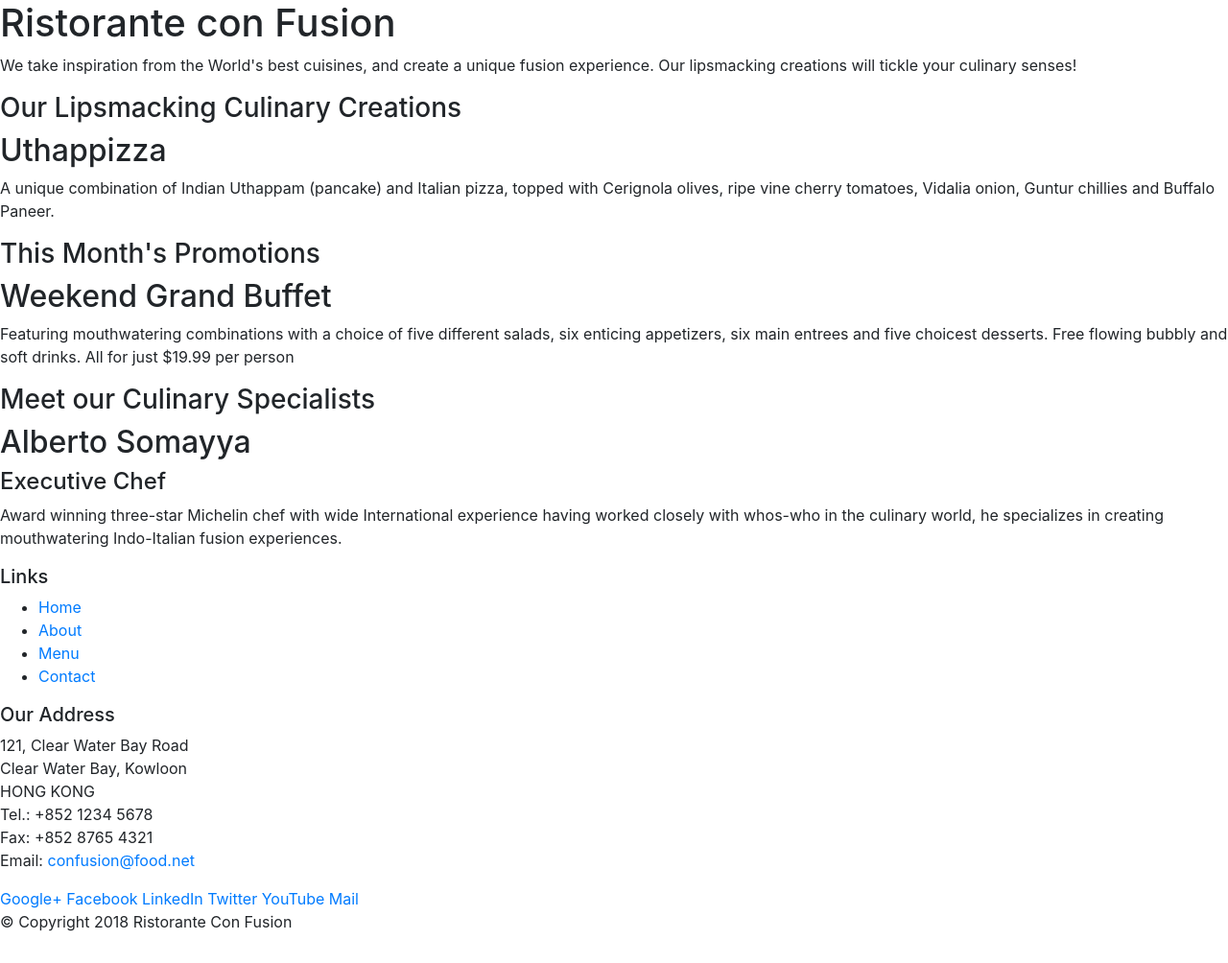
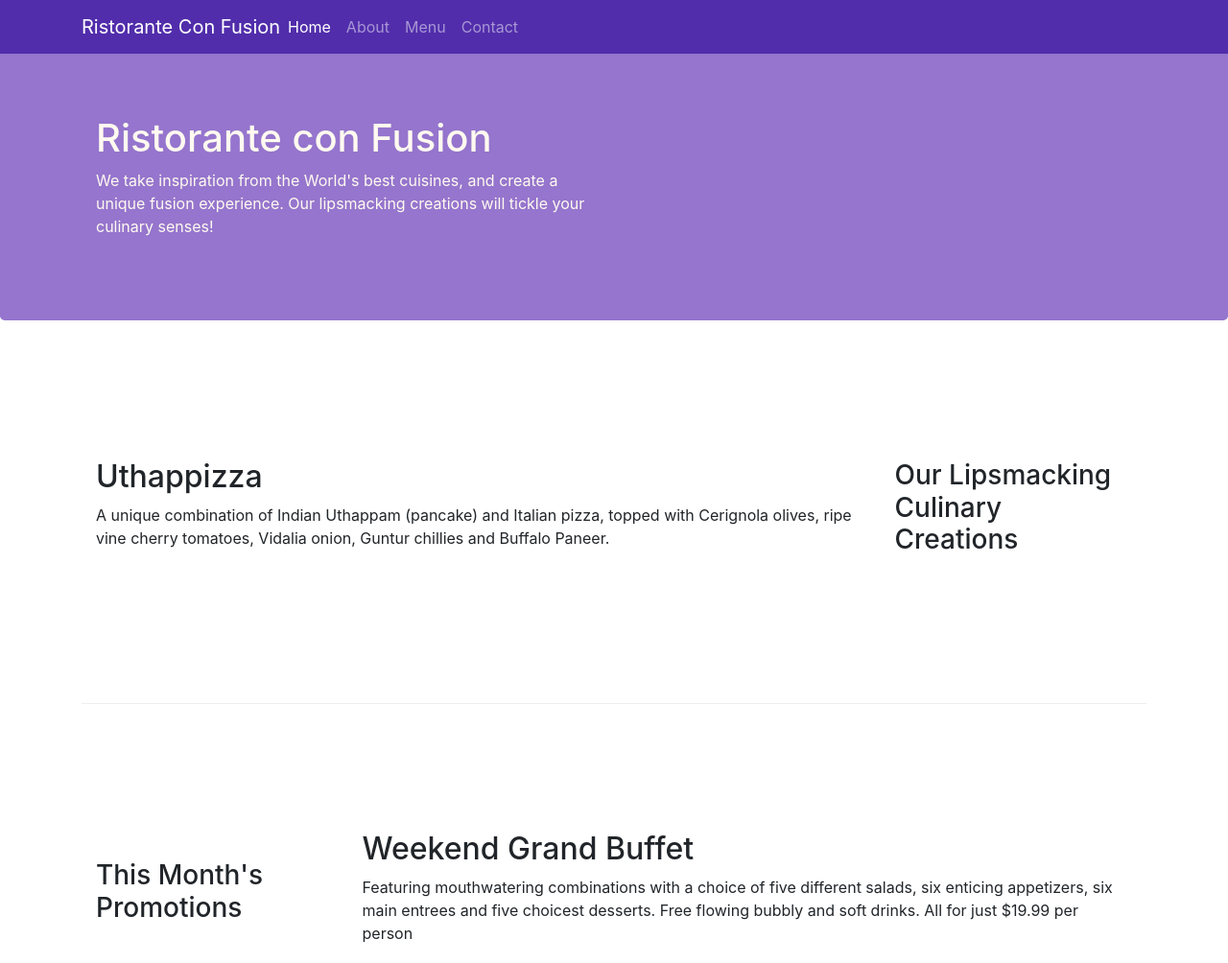
Before and after one commit to shreyaagarg/git-coursera-bootstrap, a website: page index.html in a window 1280 px wide. Shown: the top 1004 px of the page at 96% size. Drawn offline with nearby package versions, Linux system fonts and the light colour scheme.

Commit message:
Navigation amnd navbar

```diff
--- /dev/null
+++ b/css/styles.css
@@ -0,0 +1,39 @@
+.row-header {
+    margin: 0 auto;
+    padding: 0;
+}
+
+.row-content {
+    margin: 0px auto;
+    padding: 50px 0px 50px 0px;
+    border-bottom: 1px ridge;
+    min-height:400px;
+}
+
+.footer {
+    background-color: lavender;
+    margin: 0px auto;
+    padding: 20px 0px 20px 0px;
+}
+
+.jumbotron {
+    padding: 70px 30px 70px 30px;
+    margin:0px auto;
+    background-color: #9575cd;
+    color: floralwhite;
+}
+
+body {
+    padding: 50px 0px 0px 0px;
+    z-index: 0;
+}
+.navbar-dark{
+    background-color: #512dab;
+}
+
+
+.address {
+    font-size: 80%;
+    margin: 0px;
+    color: #0f0f0f;
+}
--- a/index.html
+++ b/index.html
@@ -9,51 +9,69 @@
 
     <!-- Bootstrap CSS -->
     <link rel="stylesheet" href="node_modules/bootstrap/dist/css/bootstrap.min.css">
+    <link rel="stylesheet" href="css/styles.css">
     <title>Ristorante Con Fusion</title>
 </head>
 
 <body>
+    <nav class="navbar navbar-dark navbar-expand-sm  fixed-top">
+        <div class="container">
+            <button class="navbar-toggler" type="button" data-toggle="collapse" data-target="#Navbar">
+                <span class="navbar-toggler-icon"></span>
+            </button>
+            <a class="navbar-brand mr-auto" href="#">Ristorante Con Fusion</a>
+             <div class="collapse navbar-collapse" id="#Navbar">
+                 <ul class="navbar-nav mr-auto">
+                     <li class="nav-item active"><a class="nav-link" href="#">Home</a></li>
+                     <li class="nav-item"><a class="nav-link" href="./aboutus.html">About</a></li>
+                     <li class="nav-item"><a class="nav-link" href="#">Menu</a></li>
+                     <li class="nav-item"><a class="nav-link" href="#">Contact</a></li>
+                 </ul>
 
-    <header>
-        <div>
-            <div>
-                <div>
+             </div>
+
+        </div>
+    </nav>
+    <header class="jumbotron">
+        <div class="container">
+            <div class="row row-header">
+                <div class="col-12 col-sm-6">
                     <h1>Ristorante con Fusion</h1>
                     <p>We take inspiration from the World's best cuisines, and create a unique fusion experience. Our lipsmacking creations will tickle your culinary senses!</p>
                 </div>
-                <div>
+                <div class="col-12 col-sm">
                 </div>
             </div>
         </div>
     </header>
 
-    <div>
-        <div>
-            <div>
+    <div class="container">
+        <div class="row row-content align-items-center">
+            <div class="col-12 col-sm-4 order-sm-last col-md-3">
                 <h3>Our Lipsmacking Culinary Creations</h3>
             </div>
-            <div>
+            <div class="col col-sm order-sm-first col-md">
                 <h2>Uthappizza</h2>
                 <p>A unique combination of Indian Uthappam (pancake) and Italian pizza, topped with Cerignola olives, ripe vine cherry tomatoes, Vidalia onion, Guntur chillies and Buffalo Paneer.</p>
             </div>
         </div>
 
 
-        <div>
-            <div>
+        <div class="row row-content align-items-center">
+            <div class="col-12 col-sm-4 col-md-3">
                 <h3>This Month's Promotions</h3>
             </div>
-            <div>
+            <div class="col col-sm col-md">
                 <h2>Weekend Grand Buffet</h2>
                 <p>Featuring mouthwatering combinations with a choice of five different salads, six enticing appetizers, six main entrees and five choicest desserts. Free flowing bubbly and soft drinks. All for just $19.99 per person </p>
             </div>
         </div>
 
-        <div>
-            <div>
+        <div class="row row-content align-items-center">
+            <div class="col-12 col-sm-4 order-sm-last col-md-3">
                 <h3>Meet our Culinary Specialists</h3>
             </div>
-            <div>
+            <div class="col col-sm order-sm-first col-md">
                 <h2>Alberto Somayya</h2>
                 <h4>Executive Chef</h4>
                 <p>Award winning three-star Michelin chef with wide International experience having worked closely with whos-who in the culinary world, he specializes in creating mouthwatering Indo-Italian fusion experiences. </p>
@@ -61,19 +79,19 @@
         </div>
     </div>
 
-    <footer>
-        <div>
-            <div>
-                <div>
+    <footer class="footer">
+        <div class="container">
+            <div class="row">
+                <div class="col-4 offset-1 col-sm-2">
                     <h5>Links</h5>
-                    <ul>
+                    <ul class="list-unstyled">
                         <li><a href="#">Home</a></li>
-                        <li><a href="#">About</a></li>
+                        <li><a href="./aboutus.html">About</a></li>
                         <li><a href="#">Menu</a></li>
                         <li><a href="#">Contact</a></li>
                     </ul>
                 </div>
-                <div>
+                <div class="col-7 col-sm-5">
                     <h5>Our Address</h5>
                     <address>
 		              121, Clear Water Bay Road<br>
@@ -84,8 +102,8 @@
 		              Email: <a href="mailto:confusion@food.net">confusion@food.net</a>
 		           </address>
                 </div>
-                <div>
-                    <div>
+                <div class="col-12 col-sm-4">
+                    <div class="text-center">
                         <a href="http://google.com/+">Google+</a>
                         <a href="http://www.facebook.com/profile.php?id=">Facebook</a>
                         <a href="http://www.linkedin.com/in/">LinkedIn</a>
@@ -95,8 +113,8 @@
                     </div>
                 </div>
            </div>
-           <div>
-                <div>
+           <div class="row justify-content-center">
+                <div class="col-auto">
                     <p>© Copyright 2018 Ristorante Con Fusion</p>
                 </div>
            </div>
```
Also changed, not shown: aboutus.html (added, +134 -0 lines).
